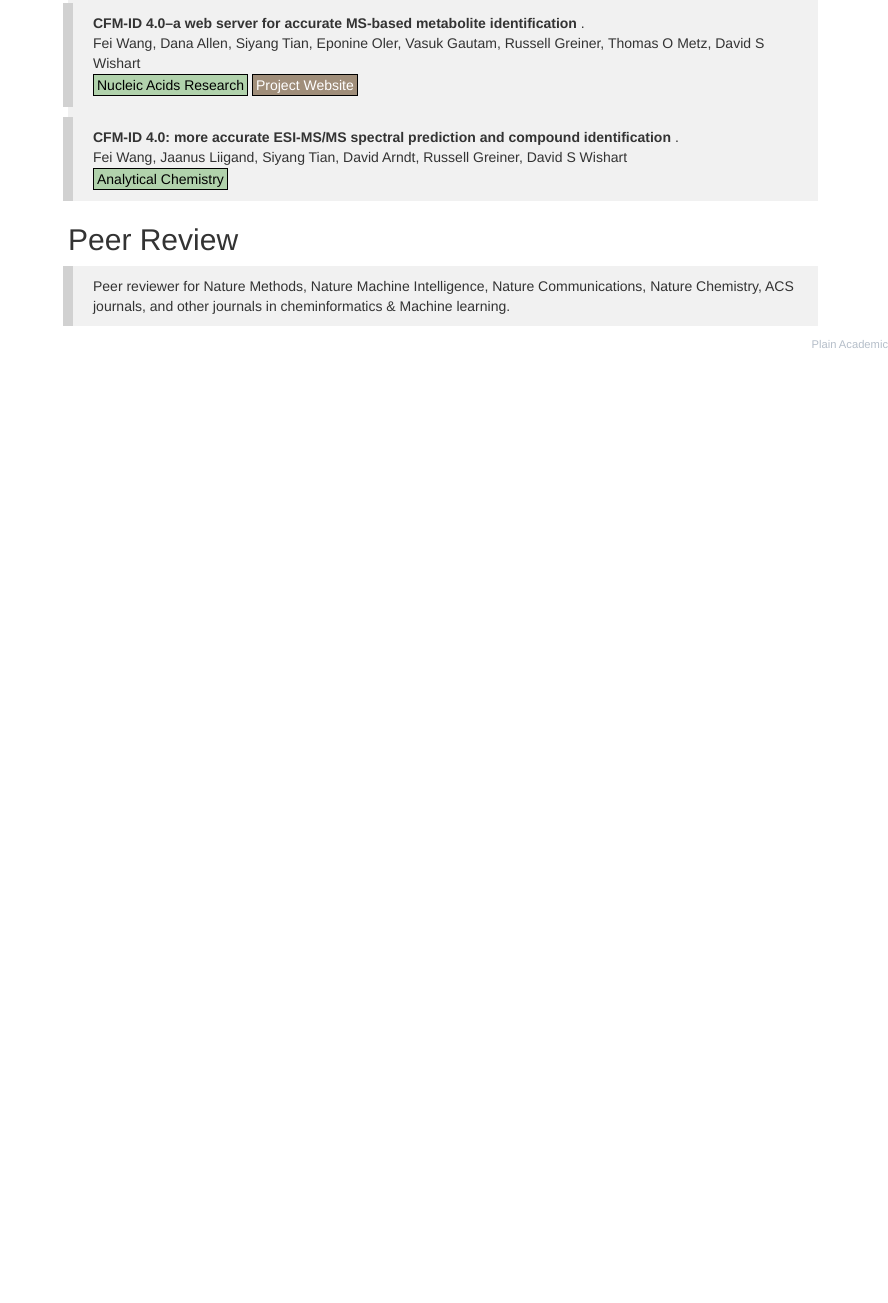
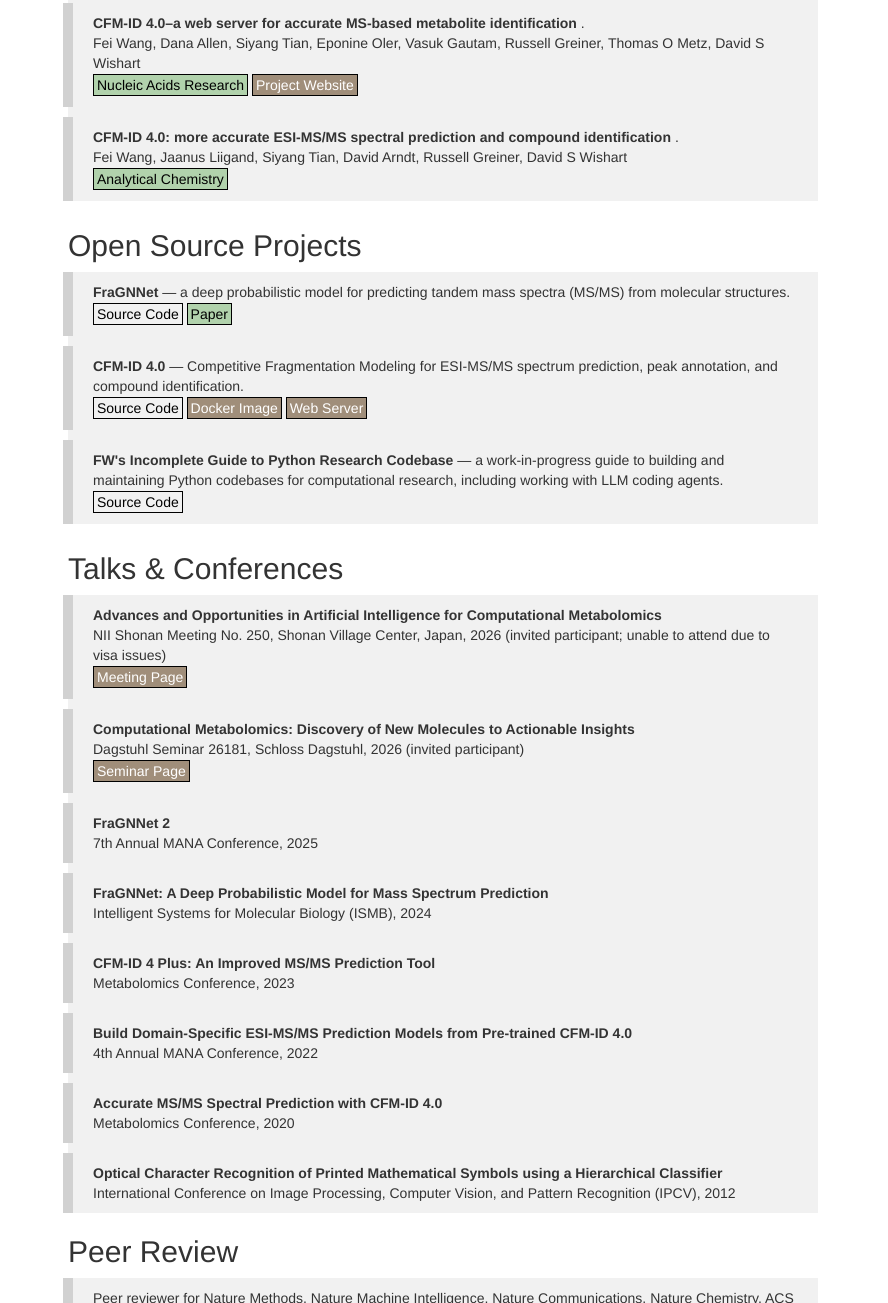
Before and after one commit to 7FeiW/HMP, a plain HTML site: page index.html in a window 1280 px wide. Shown: the part 1497-2800 px from the top of the page, without its empty margins (392-1280 px from the left). Before the commit the page ends 1849 px from the top, so only its background shows below. Drawn offline with nearby package versions, Linux system fonts and the light colour scheme.

Commit message:
update hmp

```diff
--- a/index.html
+++ b/index.html
@@ -44,6 +44,7 @@
 				  <li><a href="index.html">Home</a></li>
 				  <li><a href="#publications">Publications</a></li>
           <li><a href="#projects">Projects</a></li>
+          <li><a href="#talks">Talks</a></li>
 				  <li><a href="file/FeiWangCV_2026.pdf">CV</a></li>
 		  </ul>
 		</div>
@@ -153,6 +154,65 @@
                   </li>
                   </ul>
 
+                <!-- Open Source Projects -->
+                <h2 id="projects" style="margin-top:28px;">Open Source Projects</h2>
+                <ul class="vert">
+                  <li>
+                      <strong> FraGNNet </strong> &mdash; a deep probabilistic model for predicting tandem mass spectra (MS/MS) from molecular structures. <br>
+                      <a class="buttan source_code" href="https://github.com/FraGNNet/fragnnet">Source Code</a>
+                      <a class="buttan nf" href="https://openreview.net/forum?id=UsqeHx9Mbx">Paper</a>
+                  </li>
+                  <li>
+                      <strong> CFM-ID 4.0 </strong> &mdash; Competitive Fragmentation Modeling for ESI-MS/MS spectrum prediction, peak annotation, and compound identification. <br>
+                      <a class="buttan source_code" href="https://bitbucket.org/wishartlab/cfm-id-code">Source Code</a>
+                      <a class="buttan aux" href="https://hub.docker.com/r/wishartlab/cfmid">Docker Image</a>
+                      <a class="buttan aux" href="https://cfmid.wishartlab.com/">Web Server</a>
+                  </li>
+                  <li>
+                      <strong> FW's Incomplete Guide to Python Research Codebase </strong> &mdash; a work-in-progress guide to building and maintaining Python codebases for computational research, including working with LLM coding agents. <br>
+                      <a class="buttan source_code" href="https://github.com/7FeiW/Incomplete_guide">Source Code</a>
+                  </li>
+                </ul>
+
+                <!-- Talks and Conferences -->
+                <h2 id="talks" style="margin-top:28px;">Talks &amp; Conferences</h2>
+                <ul class="vert">
+                  <li>
+                      <strong> Advances and Opportunities in Artificial Intelligence for Computational Metabolomics </strong> <br>
+                      NII Shonan Meeting No. 250, Shonan Village Center, Japan, 2026 (invited participant; unable to attend due to visa issues) <br>
+                      <a class="buttan aux" href="https://shonan.nii.ac.jp/seminars/250/">Meeting Page</a>
+                  </li>
+                  <li>
+                      <strong> Computational Metabolomics: Discovery of New Molecules to Actionable Insights </strong> <br>
+                      Dagstuhl Seminar 26181, Schloss Dagstuhl, 2026 (invited participant) <br>
+                      <a class="buttan aux" href="https://www.dagstuhl.de/26181">Seminar Page</a>
+                  </li>
+                  <li>
+                      <strong> FraGNNet 2 </strong> <br>
+                       7th Annual MANA Conference, 2025
+                  </li>
+                  <li>
+                      <strong> FraGNNet: A Deep Probabilistic Model for Mass Spectrum Prediction </strong> <br>
+                      Intelligent Systems for Molecular Biology (ISMB), 2024
+                  </li>
+                  <li>
+                      <strong> CFM-ID 4 Plus: An Improved MS/MS Prediction Tool </strong> <br>
+                      Metabolomics Conference, 2023
+                  </li>
+                  <li>
+                      <strong> Build Domain-Specific ESI-MS/MS Prediction Models from Pre-trained CFM-ID 4.0 </strong> <br>
+                      4th Annual MANA Conference, 2022
+                  </li>
+                  <li>
+                      <strong> Accurate MS/MS Spectral Prediction with CFM-ID 4.0 </strong> <br>
+                      Metabolomics Conference, 2020
+                  </li>
+                  <li>
+                      <strong> Optical Character Recognition of Printed Mathematical Symbols using a Hierarchical Classifier </strong> <br>
+                      International Conference on Image Processing, Computer Vision, and Pattern Recognition (IPCV), 2012
+                  </li>
+                </ul>
+
                 <!-- Reviewer Section -->
                 <div id="review" style="margin-top:22px;">
                   <h2>Peer Review</h2>
```
Also changed, not shown: 1 other file.
